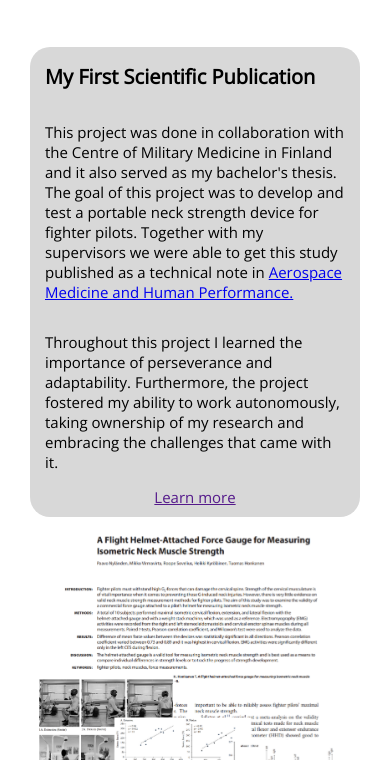
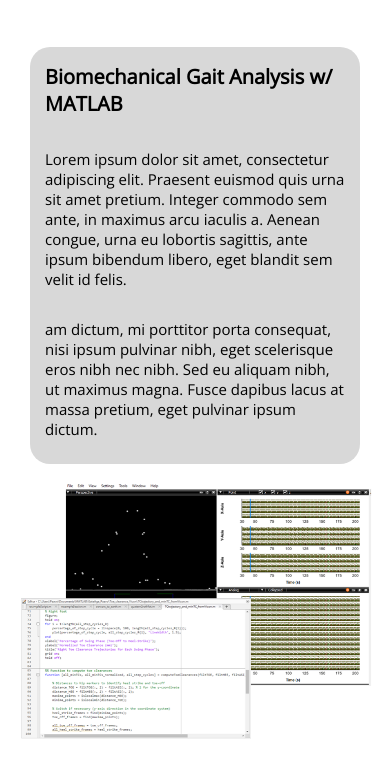
Before and after one commit to panyland/blog-website, a plain HTML site: page portfolio/index.html in a window 390 px wide. Shown: the part 340-1100 px from the top of the page. Drawn offline with nearby package versions, Linux system fonts and the light colour scheme.

Commit message:
Add files via upload

```diff
--- a/portfolio/index.html
+++ b/portfolio/index.html
@@ -27,6 +27,24 @@
   </nav>
 
   <div class="pofo-item">
+    <div class="jarjesta-pofo">
+      <div class="pofo-kuvateksti">
+        <h2>Biomechanical Gait Analysis w/ MATLAB</h2>
+        <p>Lorem ipsum dolor sit amet, consectetur adipiscing elit. Praesent euismod quis urna sit amet
+          pretium. Integer commodo sem ante, in maximus arcu iaculis a. Aenean congue, urna eu lobortis
+          sagittis, ante ipsum bibendum libero, eget blandit sem velit id felis.</p>
+        <p>am dictum, mi porttitor porta consequat, nisi ipsum pulvinar nibh,
+          eget scelerisque eros nibh nec nibh. Sed eu aliquam nibh, ut maximus magna. Fusce dapibus lacus at
+          massa pretium, eget pulvinar ipsum dictum.</p>
+
+      </div>
+    </div>
+    <div class="jarjesta-pofo2">
+      <img class="gait-kuva" src="gait.png" alt="Interface">
+    </div>
+  </div>
+
+  <div class="pofo-item">
     <div class="jarjesta-pofo2">
       <img class="sauter-kuva" src="publication.png" alt="Publication">
     </div>
@@ -35,7 +53,7 @@
         <h2>My First Scientific Publication</h2>
         <p>This project was done in collaboration with the Centre of Military Medicine in Finland and it also served as my bachelor's thesis. The goal of this project was to develop and test a portable neck strength device for fighter pilots. Together with my supervisors we were able to get this study published as a technical note in <a href="https://pubmed.ncbi.nlm.nih.gov/37194182/">Aerospace Medicine and Human Performance.</a></p>
         <p>Throughout this project I learned the importance of perseverance and adaptability. Furthermore, the project fostered my ability to work autonomously, taking ownership of my research and embracing the challenges that came with it.</p>
-        <a href="">Learn more</a>
+
       </div>
     </div>
   </div>
@@ -45,8 +63,8 @@
       <div class="pofo-kuvateksti">
         <h2>A Desktop Training Log with JavaFX</h2>
         <p>I built this simple user interface with Java as a part of an advanced programming course. You can find the source code from my <a href="https://github.com/panyland/training-log-javafx">GitHub.</a> The files and the app are written in Finnish.</p>
-        <p>This process taught me the power of coding in transforming real-life experiences. I honed my problem-solving skills, practiced efficient coding, and developed an understanding of user-centric design. This project allowed me to merge my passion for coding with my enthusiasm for fitness.</p>
-        <a href="">Learn more</a>
+        <p>This process taught me the power of coding in transforming real-life experiences. I honed my problem-solving skills, practiced efficient coding, and developed an understanding of user-centric design. This project allowed me to combine my interest in programming with my passion for fitness.</p>
+
       </div>
     </div>
     <div class="jarjesta-pofo2">
--- a/style.css
+++ b/style.css
@@ -366,6 +366,13 @@ body {
   font-size: 18px;
 }
 
+.gait-kuva {
+  margin-left: 20px;
+  margin-top: 15px;
+  transition: transform 0.4s ease;
+  animation: fade-in ease-in-out 1s forwards;
+}
+
 .sauter-kuva {
   height: 600px;
   width: auto;
@@ -467,6 +474,10 @@ body {
     grid-template-columns: repeat(2, minmax(400px, auto));
     justify-items: center; /* Center items horizontally within the grid */
   }
+  .gait-kuva {
+    height: auto;
+    width: 650px;
+  }
   .sauter-kuva {
     height: auto;
     width: 530px;
@@ -488,6 +499,9 @@ body {
   }
   .jarjesta-pofo2 {
     order: 2;
+  }
+  .gait-kuva {
+    margin-left: 0px;
   }
   .sauter-kuva {
     margin-right: 20px;
@@ -549,6 +563,12 @@ body {
     font-size: revert;
     margin: auto;
   }
+  .gait-kuva {
+    height: auto;
+    width: 570px;
+    margin-left: 0px;
+    margin-right: 10px;
+  }
   .sauter-kuva {
     height: auto;
     width: 500px;
@@ -589,6 +609,11 @@ body {
   .text h1 {
     font-size: 30px;
   }
+  .gait-kuva {
+    height: auto;
+    width: 500px;
+    padding-right: 5px;
+  }
   .sauter-kuva {
     height: auto;
     width: 460px;
@@ -596,7 +621,6 @@ body {
   .app-kuva {
     height: auto;
     width: 500px;
-
     padding-right: 5px;
   }
   .pofo-kuvateksti h2 {
@@ -627,6 +651,11 @@ body {
   .search-input {
     width: 220px;
   }
+  .gait-kuva {
+    height: auto;
+    width: 420px;
+    margin-right: 12px;
+  }
   .sauter-kuva {
     height: auto;
     width: 390px;
@@ -645,6 +674,10 @@ body {
 }
 
 @media (max-width: 400px) {
+  .gait-kuva {
+    height: auto;
+    width: 360px;
+  }
   .sauter-kuva {
     height: auto;
     width: 320px;
```
Also changed, not shown: portfolio/gait.PNG (added).
